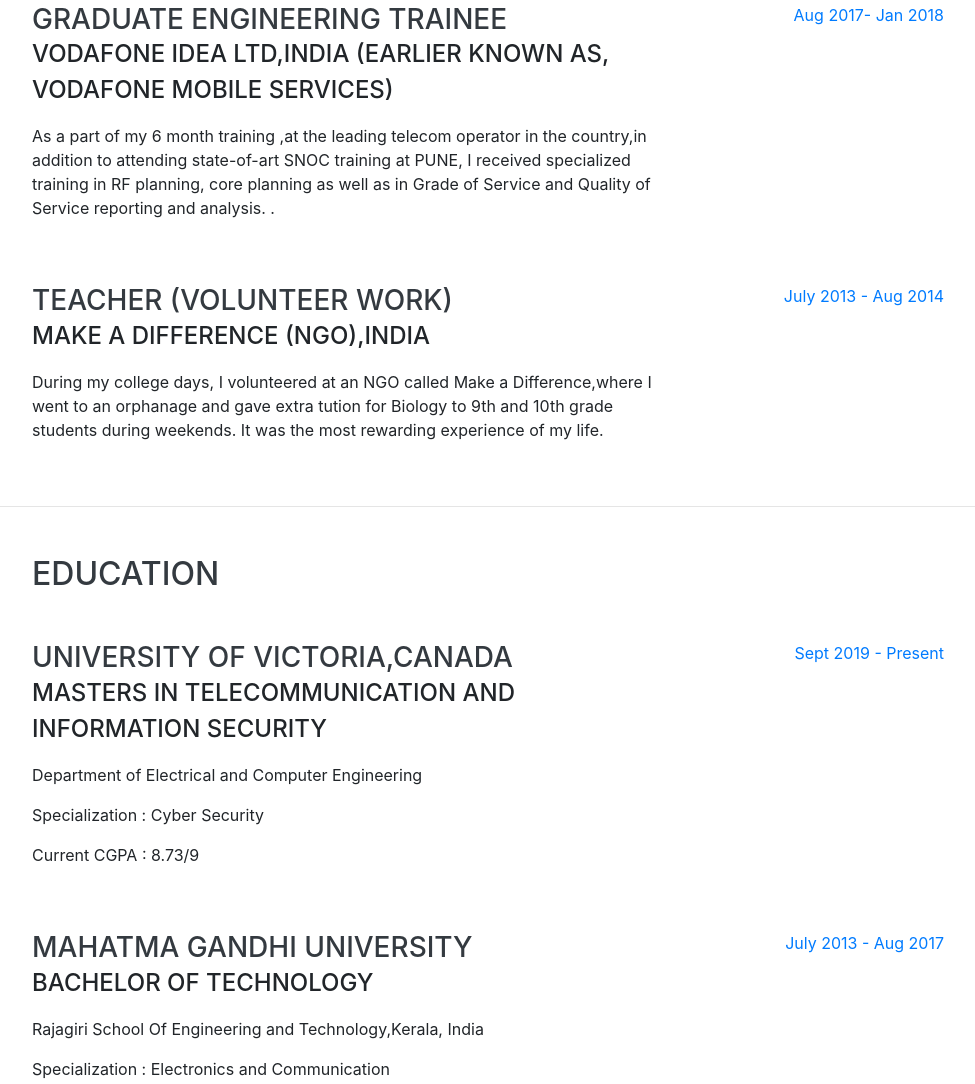
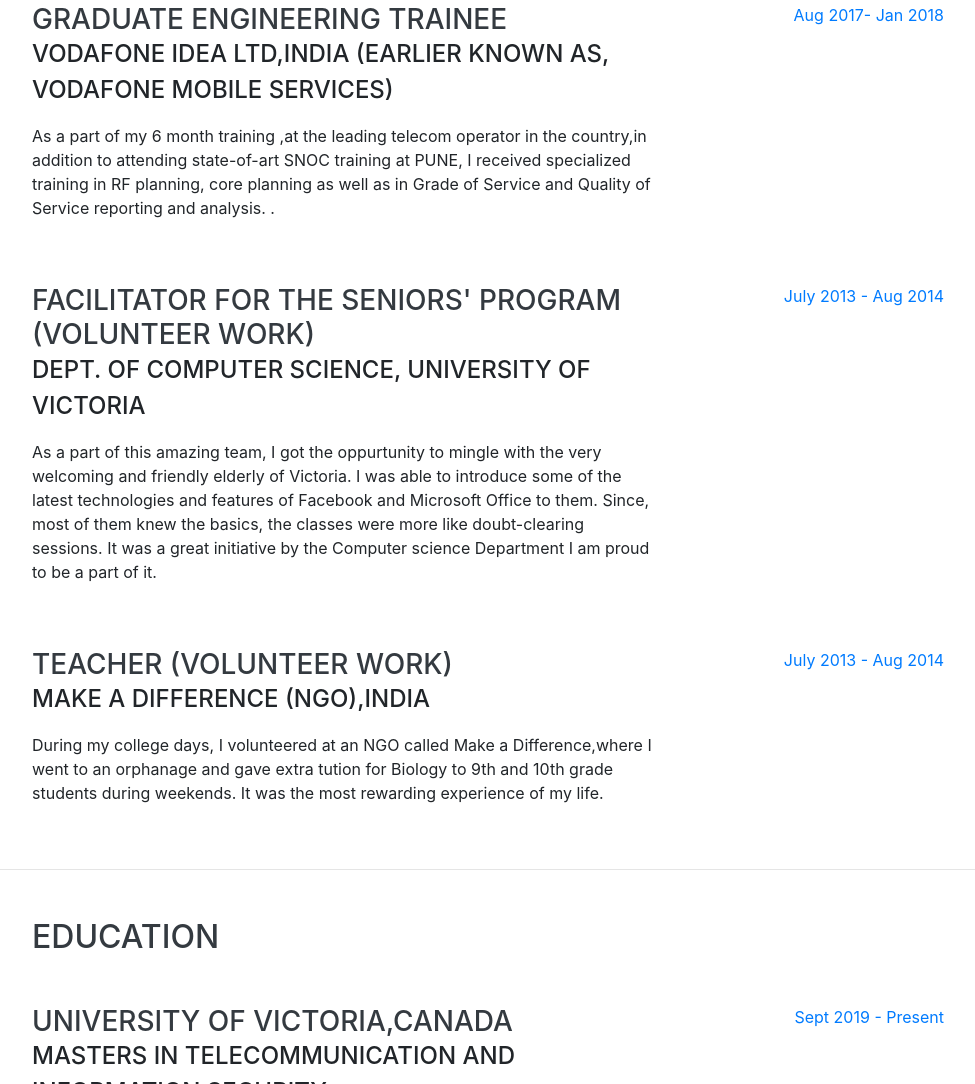
Before and after one commit to anjucodes/anjucodes.github.io, a website with bundled scripts: page index.html in a window 1280 px wide. Shown: the part 1659-2743 px from the top of the page, without its empty margins (288-1263 px from the left). Built offline with nearby package versions, Linux system fonts and the light colour scheme; a web font is replaced by a local one.

Commit message:
Volunteer work edited

```diff
--- a/index.html
+++ b/index.html
@@ -127,6 +127,17 @@
           </div>
           <div class="resume-date text-md-right">
             <span class="text-primary">Aug 2017- Jan 2018</span>
+          </div>
+        </div>
+
+        <div class="resume-item d-flex flex-column flex-md-row justify-content-between mb-5">
+          <div class="resume-content">
+            <h3 class="mb-0">Facilitator for the Seniors' Program (Volunteer work)</h3>
+            <div class="subheading mb-3">Dept. of Computer Science, University of Victoria</div>
+            <p>As a part of this amazing team, I got the oppurtunity to mingle with the very welcoming and friendly elderly of Victoria. I was able to introduce some of the latest technologies and features of Facebook and Microsoft Office to them. Since, most of them knew the basics, the classes were more like doubt-clearing sessions. It was a great initiative by the Computer science Department I am proud to be a part of it.  </p>
+          </div>
+          <div class="resume-date text-md-right">
+            <span class="text-primary">July 2013 - Aug 2014</span>
           </div>
         </div>
 
```
